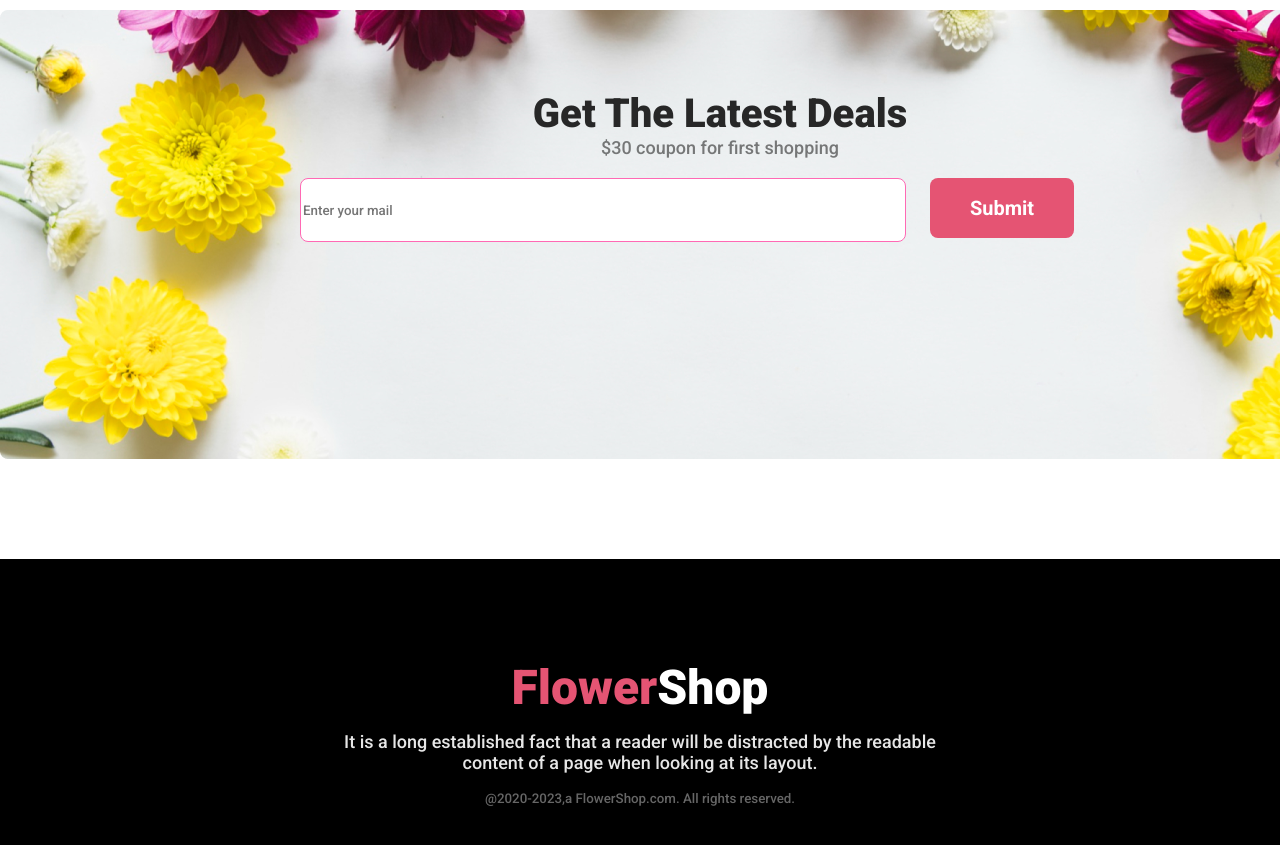
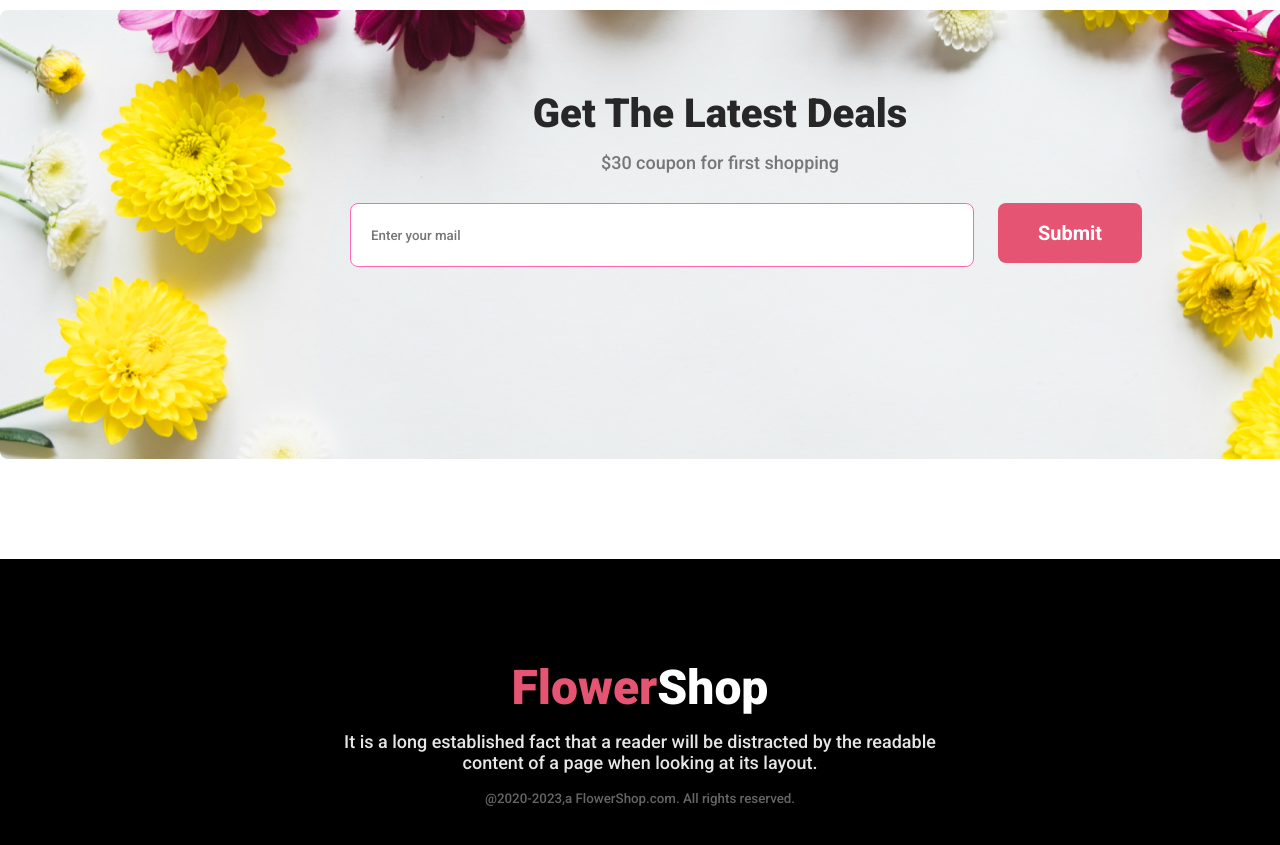
Before and after one commit to Likhon22/Flower-Cart, a plain HTML site: page index.html in a window 1280 px wide. Shown: the part 4700-5545 px from the top of the page. Drawn offline with nearby package versions, Linux system fonts and the light colour scheme; a web font is replaced by a local one.

Commit message:
feature update

```diff
--- a/styles/app.css
+++ b/styles/app.css
@@ -285,6 +285,7 @@ span {
   font-size: 18px;
 
   font-weight: 400;
+  padding-top: 15px;
 }
 .subscribe-form {
 }
@@ -293,9 +294,10 @@ input[name="email"] {
   height: 60px;
   color: black;
   border: 1px solid hotpink;
-  margin-left: 300px;
+  margin-left: 350px;
   border-radius: 8px;
-  margin-top: 20px;
+  margin-top: 30px;
+  padding-left: 20px;
 }
 .submit-button {
   color: #fff;
```
